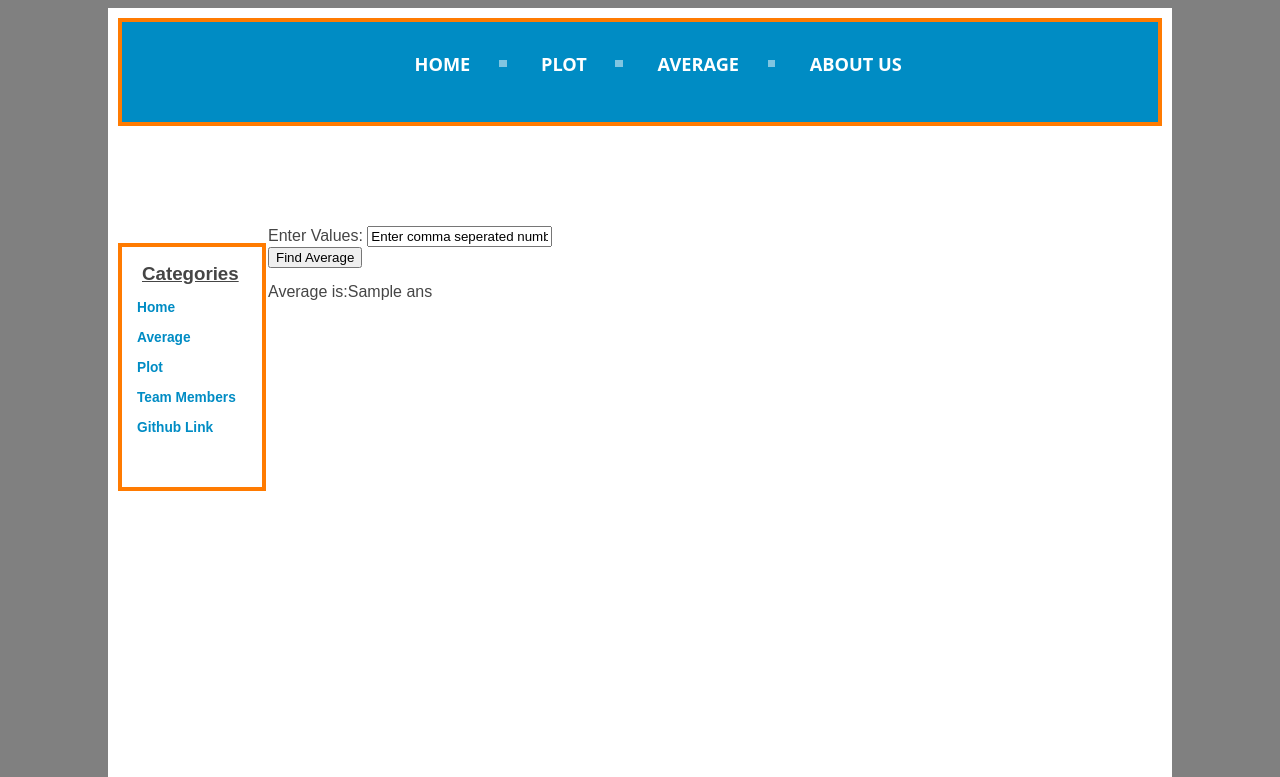
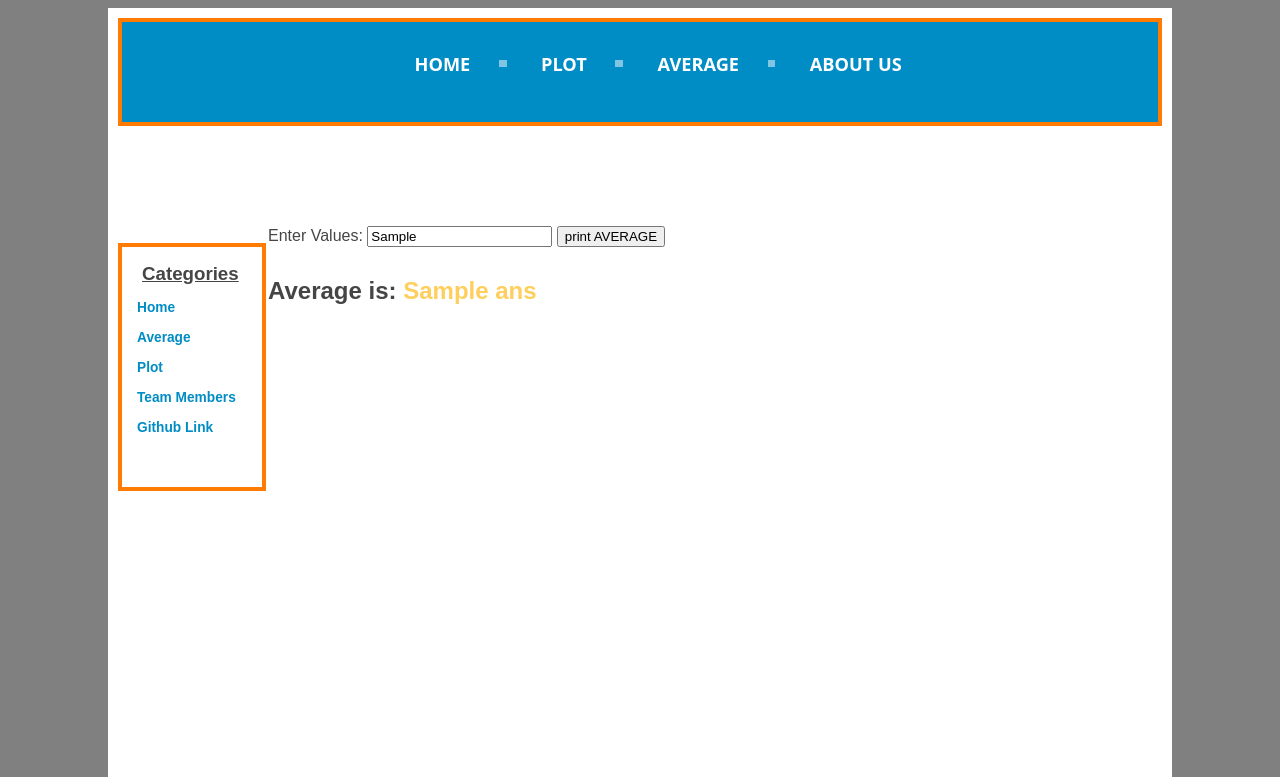
Before and after one commit to web-designing-assignment-flask/app, a Flask app: template templates/average.html in a window 1280 px wide. Shown: the top 777 px of the page. Run offline with Flask 2, Linux system fonts and the light colour scheme; the template is opened without the code that fills it: most values are stand-ins (such as "Sample title", 1, 10 or a date in 2020).

Commit message:
Update average.html

```diff
--- a/templates/average.html
+++ b/templates/average.html
@@ -1,16 +1,16 @@
 {% extends "Base.html" %}
 {% block content %}
  <form method="POST">
+	<div class="average">
+	 <div>
+		<label>Enter Values:</label>
+		<input type="text" name="numbers" placeholder="format:a,b,c,d,e" width="3000px" value="{{old_que}}">
+		 <button type="submit">print AVERAGE</button>
+	</div>
+	<br>
 	<div>
-		<label>Enter Values:</label>
-		<input type="text" name="numbers" value="Enter comma seperated numbers" width="2000px">
-	</div>
-	<div>
-		<button type="submit">Find Average</button>
-	</div>
-	<div>
-	<p>Average is:{{ans}}</p>
-	</div>
+	<p><h2>Average is: <span style="color:#ffcf5d">{{ans}}</span></h2></p>
+	</div></div>
  </form>
 
 
```
